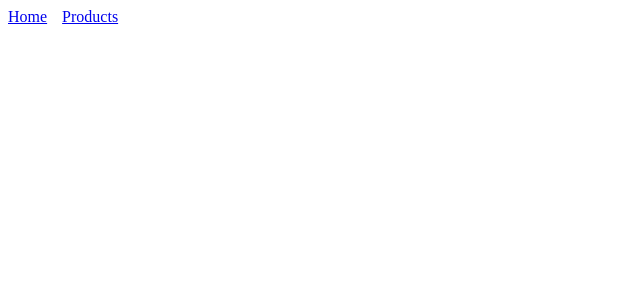
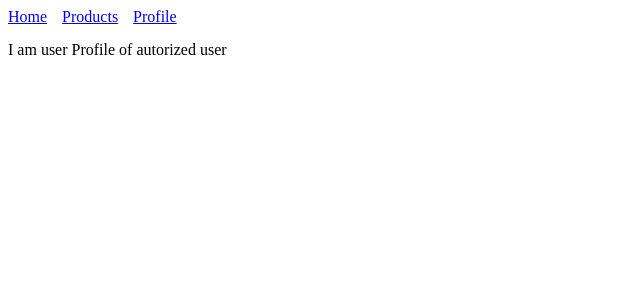
Before and after one commit to codingSlate/react-context-example, a React (Create React App) app: page /user in a window 1280 px wide. Before the commit this address had no page. Shown: the top 300 px of the page, without its empty margins (0-640 px from the left). Built offline with nearby package versions, Linux system fonts and the light colour scheme.

Commit message:
user Auth

```diff
--- a/src/App.js
+++ b/src/App.js
@@ -3,6 +3,8 @@ import { BrowserRouter, Routes, Route, Link } from 'react-router-dom';
 import './style.css';
 import Home from './Home';
 import Products from './Products';
+import UserProfile from './UserProfile';
+import AppState from './context/AppState';
 
 export default function App() {
   return (
@@ -10,10 +12,14 @@ export default function App() {
       <BrowserRouter>
         <Link to="/">Home</Link>
         <Link to="/products">Products</Link>
+        <Link to="/user">Profile</Link>
+          <AppState>
         <Routes>
-          <Route path="/" element={<Home />} />
-          <Route path="/products" element={<Products />} />
+            <Route path="/" element={<Home />} />
+            <Route path="/products" element={<Products />} />
+            <Route path="/user" element={<UserProfile />} />
         </Routes>
+          </AppState>
       </BrowserRouter>
     </div>
   );
--- a/src/Products.js
+++ b/src/Products.js
@@ -1,7 +1,13 @@
-import React from 'react'
-const Products = () =>{
-    return(
-    <div>I am products</div>
-    )
-}
-export default Products
+import React from 'react';
+import { useContext } from 'react';
+import AppContext  from './context/AppContext';
+const Products = () => {
+  const { message } = useContext(AppContext);
+  return (
+    <>
+      <div>I am products</div>
+      <p>{message}</p>
+    </>
+  );
+};
+export default Products;
--- /dev/null
+++ b/src/UserProfile.js
@@ -0,0 +1,7 @@
+import React from 'react'
+const UserProfile = () =>{
+    return(
+    <div>I am user Profile of autorized user</div>
+    )
+}
+export default UserProfile
```
